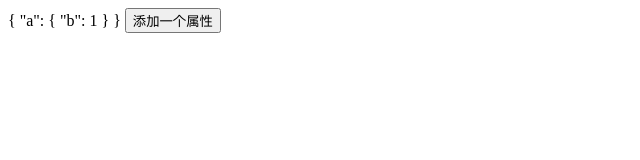
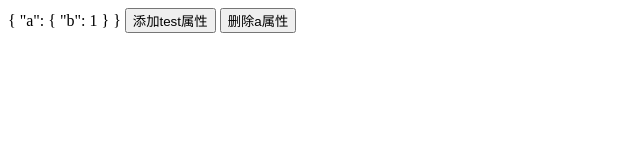
Before and after one commit to havebear/laboratory, a plain HTML site: page vue/vue2/对象属性变化/index.html in a window 1280 px wide. Shown: the whole page, without its empty margins (0-640 px from the left). Drawn offline with nearby package versions, Linux system fonts and the light colour scheme.

Commit message:
chore: 增加对vue2中对象属性增加和删除现象的总结

```diff
--- a/vue/vue2/对象属性变化/index.html
+++ b/vue/vue2/对象属性变化/index.html
@@ -10,7 +10,8 @@
 <body>
   <div id="app">
     {{ obj }}
-    <button @click="obj.test = 2">添加一个属性</button>
+    <button @click="obj.test = 2">添加test属性</button>
+    <button @click="delete obj.a">删除a属性</button>
   </div>
   <script>
     const vm = new Vue({
```
Also changed, not shown: vue/vue2/对象属性变化/README.md.
